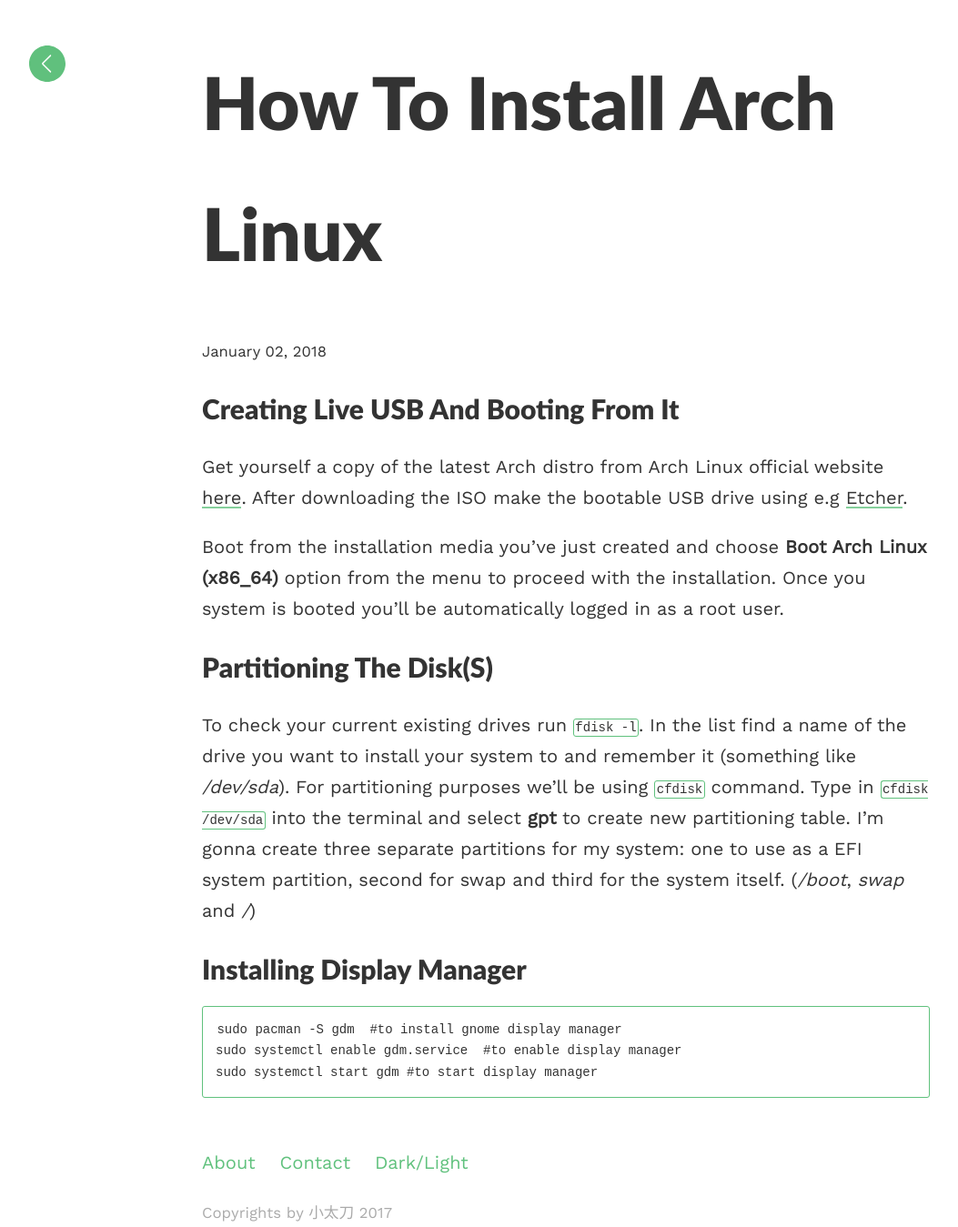
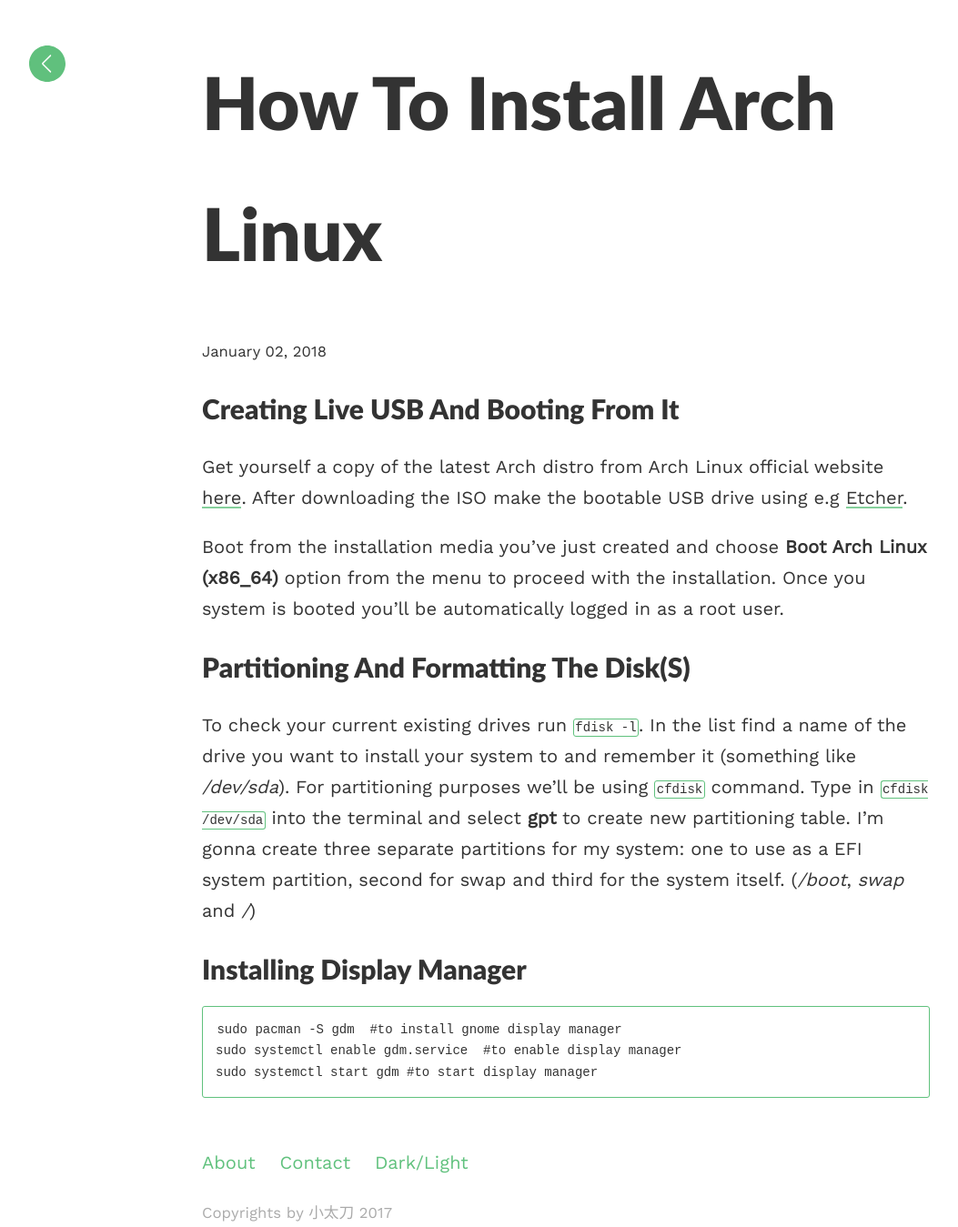
Before and after one commit to evgeniyantipin/evgeniyantipin.github.io, a Jekyll site: the page built from _posts/2018-01-02-how-to-install-arch-linux.md, in a window 1280 px wide. Shown: the whole page at 91% size, without its empty margins (18-1071 px from the left). Built offline with Jekyll 4.4.1, drawn with Linux system fonts in a browser that asks for light colours.

Commit message:
Update 2018-01-02-how-to-install-arch-linux.md

```diff
--- a/_posts/2018-01-02-how-to-install-arch-linux.md
+++ b/_posts/2018-01-02-how-to-install-arch-linux.md
@@ -10,7 +10,7 @@ Get yourself a copy of the latest Arch distro from Arch Linux official website [
 
 Boot from the installation media you've just created and choose **Boot Arch Linux (x86_64)** option from the menu to proceed with the installation. Once you system is booted you'll be automatically logged in as a root user.
 
-## Partitioning the disk(s)
+## Partitioning and formatting the disk(s)
 To check your current existing drives run `fdisk -l`. In the list find a name of the drive you want to install your system to and remember it (something like */dev/sda*). For partitioning purposes we'll be using `cfdisk` command. Type in `cfdisk /dev/sda` into the terminal and select **gpt** to create new partitioning table. I'm gonna create three separate partitions for my system: one to use as a EFI system partition, second for swap and third for the system itself. (*/boot*, *swap* and */*)
 
 
```
